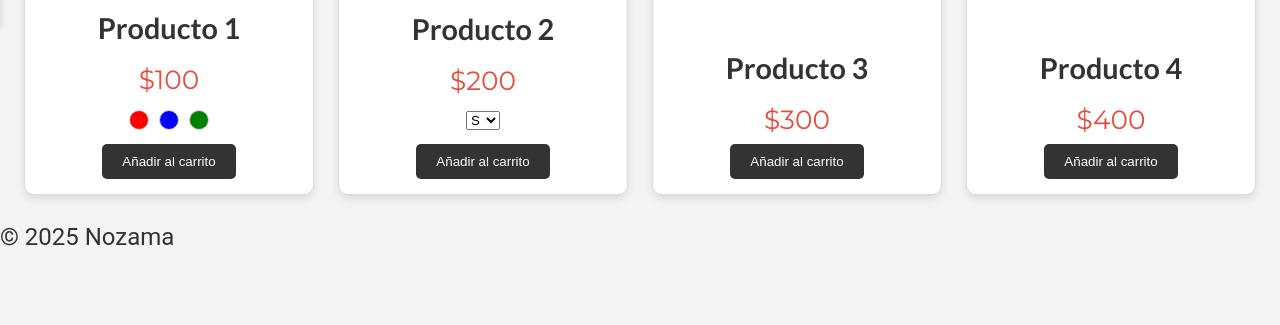
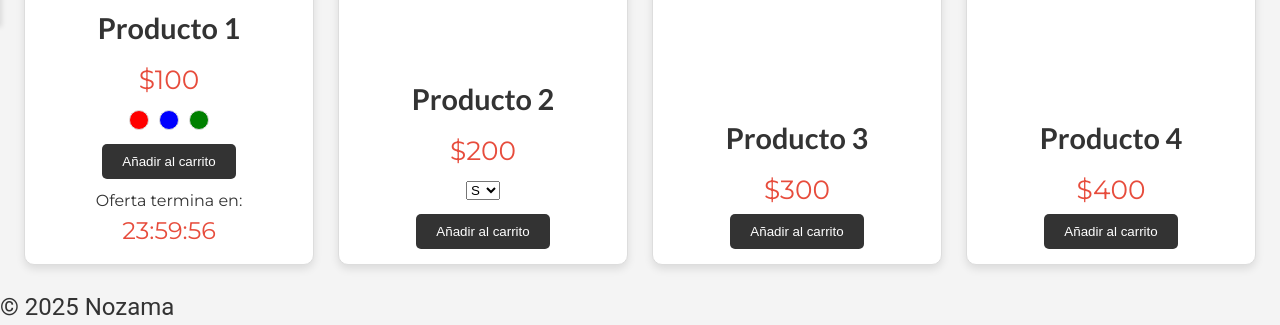
Before and after one commit to karlo1989nu/practica-css, a plain HTML site: page index.html in a window 1280 px wide. Shown: the part 773-1098 px from the top of the page. Before the commit the page ends 1028 px from the top, so only its background shows below. Drawn offline with Linux system fonts and the light colour scheme.

Commit message:
Ejercicio 4.3: Cuenta Regresiva de Ofertas

```diff
--- a/css/styles.css
+++ b/css/styles.css
@@ -358,3 +358,30 @@ body {
 .carousel__item:first-child {
   display: block;
 }
+
+/* Estilos para el contador */
+.contador {
+  margin-top: 10px;
+  font-family: "Montserrat", sans-serif;
+}
+
+.contador__texto {
+  font-size: 1rem;
+  color: #333;
+}
+
+.contador__tiempo {
+  font-size: 1.5rem;
+  color: #e74c3c;
+  animation: blink 1s infinite;
+}
+
+@keyframes blink {
+  0%,
+  100% {
+    opacity: 1;
+  }
+  50% {
+    opacity: 0.5;
+  }
+}
--- a/index.html
+++ b/index.html
@@ -105,6 +105,10 @@
             <div class="info_producto">
               <button class="producto__boton">Añadir al carrito</button>
             </div>
+            <div class="contador">
+              <p class="contador__texto">Oferta termina en:</p>
+              <div class="contador__tiempo" id="contador-tiempo">00:00:00</div>
+            </div>
           </div>
         </article>
         <article class="producto">
@@ -204,6 +208,35 @@
         });
       });
     </script>
+    <script>
+      function startCountdown(duration, display) {
+        let timer = duration,
+          hours,
+          minutes,
+          seconds;
+        setInterval(function () {
+          hours = parseInt(timer / 3600, 10);
+          minutes = parseInt((timer % 3600) / 60, 10);
+          seconds = parseInt(timer % 60, 10);
+
+          hours = hours < 10 ? "0" + hours : hours;
+          minutes = minutes < 10 ? "0" + minutes : minutes;
+          seconds = seconds < 10 ? "0" + seconds : seconds;
+
+          display.textContent = hours + ":" + minutes + ":" + seconds;
+
+          if (--timer < 0) {
+            timer = duration;
+          }
+        }, 1000);
+      }
+
+      window.onload = function () {
+        const countdownTime = 60 * 60 * 24; // 24 hours in seconds
+        const display = document.querySelector("#contador-tiempo");
+        startCountdown(countdownTime, display);
+      };
+    </script>
     <footer>
       <p>&copy; 2025 Nozama</p>
     </footer>
```
